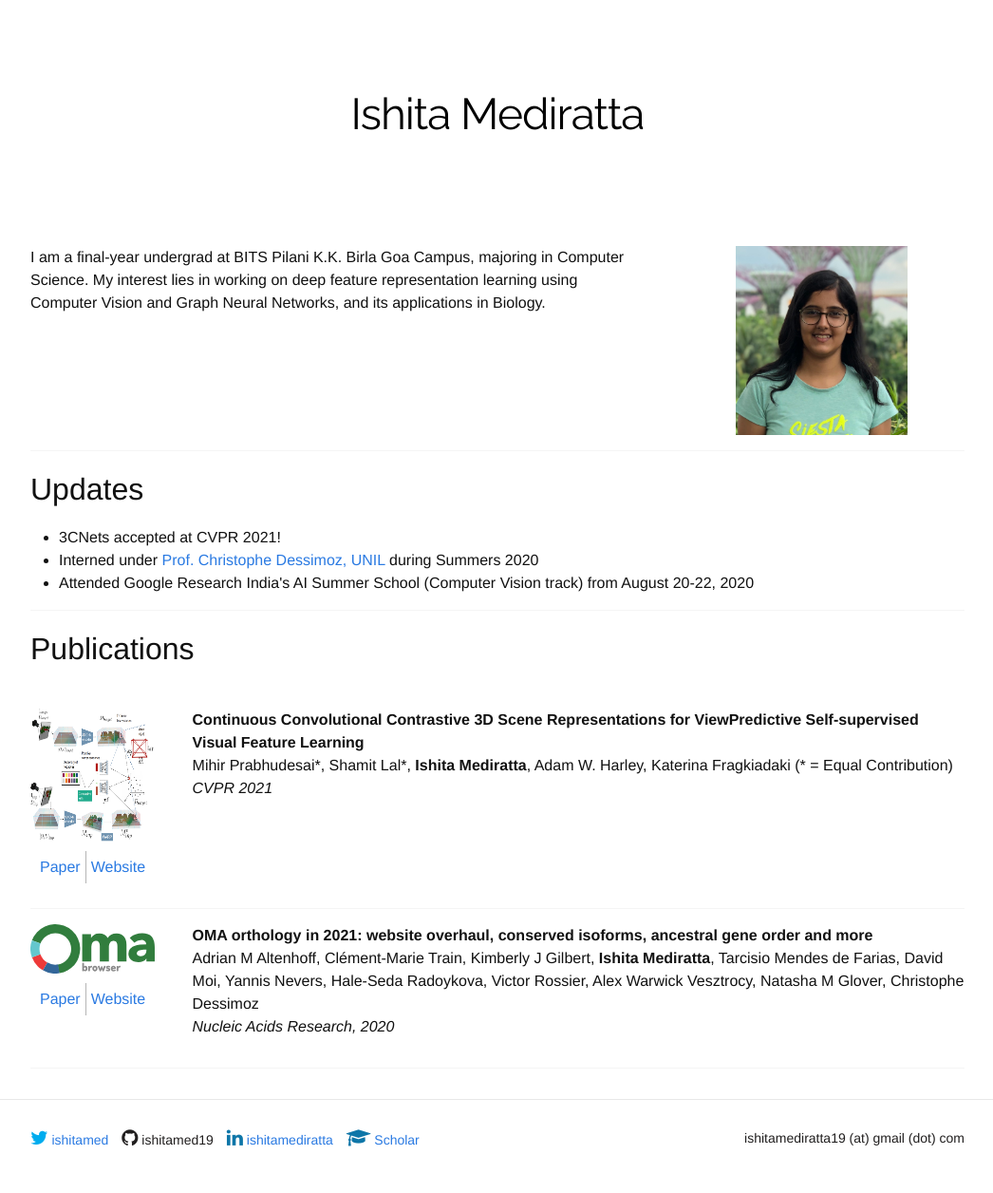
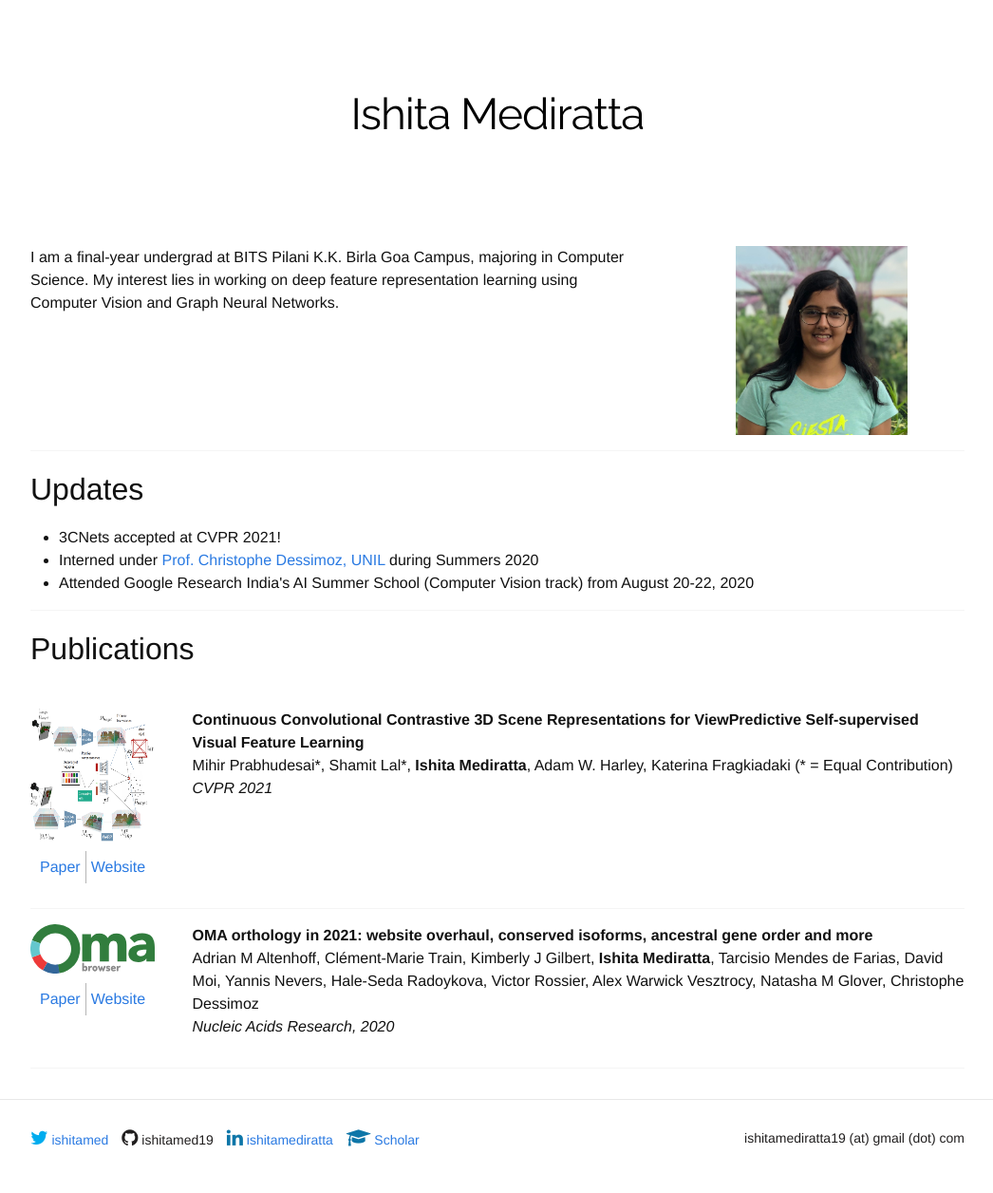
Before and after one commit to ishitamed19/ishitamed19.github.io, a Jekyll site: the page built from index.html, in a window 1280 px wide. Shown: the whole page at 95% size, without its empty margins (116-1162 px from the left). Built offline with Jekyll 4.4.1, drawn with Linux system fonts in a browser that asks for light colours; nearby versions of some CDN libraries; some web fonts are replaced.

Commit message:
Update index.html

```diff
--- a/index.html
+++ b/index.html
@@ -8,7 +8,7 @@ title: "Ishita Mediratta"
 
 
 	<div class="eight columns">
-		<p>I am a final-year undergrad at BITS Pilani K.K. Birla Goa Campus, majoring in Computer Science. My interest lies in working on deep feature representation learning using Computer Vision and Graph Neural Networks, and its applications in Biology.
+		<p>I am a final-year undergrad at BITS Pilani K.K. Birla Goa Campus, majoring in Computer Science. My interest lies in working on deep feature representation learning using Computer Vision and Graph Neural Networks.
       <!--<br><br>Presently, I am working as a Research Assistant at the Machine Learning Department, CMU, where I am working writing my udergraduate thesis under <a href="https://www.cs.cmu.edu/~katef/">Prof. Katerina Fragkiadaki</a>. -->
       <!-- <br><br>In the past, I have had the good fortune to intern at UNIL, IIIT Hyderabad and CSIR-IGIB, where I worked on problems at the intersection of Biology and ML. I have also been associated with <a href="https://www.binnlabs-goa.in">BINN Labs</a> where I researched on Spiking Neural Networks for Vision, as well as <a href="">APPCAIR</a>, where I am currently researching on Theoretic Approaches for Overparametrized A-ReLU and Lipschitz Adaptive Learning Rates.
       During my high school years, I developed iOS applications and was a recipient of WWDC Apple and FBF8 Scholarships. --></p>
```
